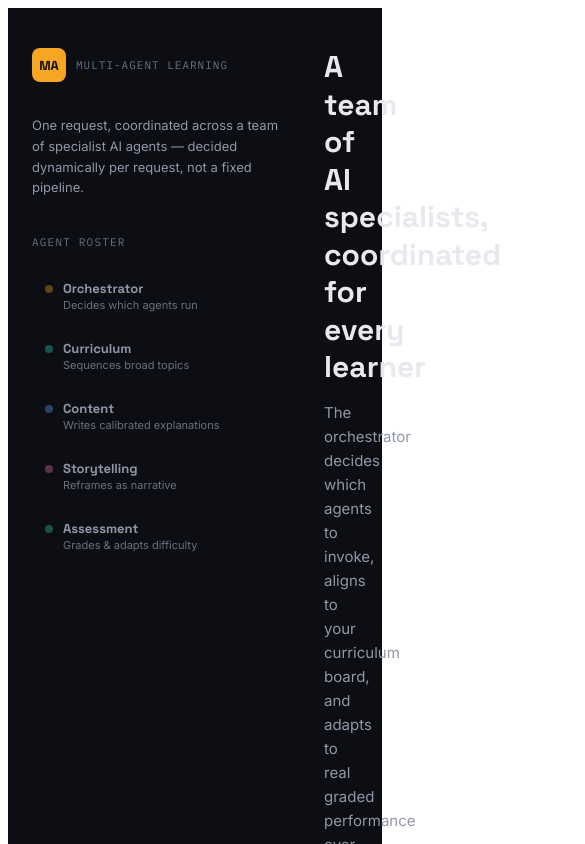
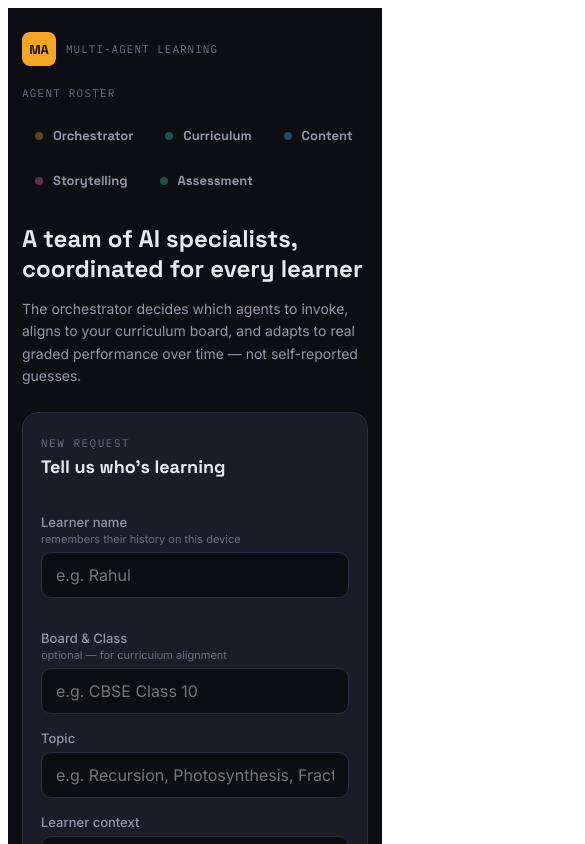
Before and after one commit to xeno0340/Multi-Agent-Architecture, a Next.js app: page / in a window 390 px wide. Shown: the top 844 px of the page, 585 px wide, since content can reach past the window. Built offline with nearby package versions, Linux system fonts and the light colour scheme.

Commit message:
Add mobile responsiveness: viewport meta, responsive sidebar/form/results layout

```diff
--- a/components/LearnerForm.js
+++ b/components/LearnerForm.js
@@ -1,4 +1,5 @@
 import { colors, fonts } from "../lib/theme";
+import { useIsMobile } from "../lib/useIsMobile";
 
 export default function LearnerForm({
   learnerId, setLearnerId,
@@ -7,14 +8,16 @@ export default function LearnerForm({
   learnerContext, setLearnerContext,
   loading, onSubmit,
 }) {
+  const isMobile = useIsMobile();
+
   return (
-    <form onSubmit={onSubmit} style={styles.card}>
+    <form onSubmit={onSubmit} style={{ ...styles.card, padding: isMobile ? 18 : 28 }}>
       <div style={styles.cardHeader}>
         <span style={styles.cardEyebrow}>New Request</span>
-        <h2 style={styles.cardTitle}>Tell us who's learning</h2>
+        <h2 style={{ ...styles.cardTitle, fontSize: isMobile ? 18 : 22 }}>Tell us who's learning</h2>
       </div>
 
-      <div style={styles.grid}>
+      <div style={{ ...styles.grid, gridTemplateColumns: isMobile ? "1fr" : "1fr 1fr" }}>
         <div style={styles.field}>
           <label style={styles.label} htmlFor="learnerId">
             Learner name
@@ -81,7 +84,6 @@ const styles = {
     background: colors.bgCard,
     border: `1px solid ${colors.border}`,
     borderRadius: 16,
-    padding: 28,
     marginBottom: 20,
   },
   cardHeader: { marginBottom: 20 },
@@ -94,14 +96,12 @@ const styles = {
   },
   cardTitle: {
     fontFamily: fonts.display,
-    fontSize: 22,
     fontWeight: 700,
     color: colors.textPrimary,
     margin: "4px 0 0",
   },
   grid: {
     display: "grid",
-    gridTemplateColumns: "1fr 1fr",
     gap: 16,
   },
   field: { display: "flex", flexDirection: "column", gap: 6, marginTop: 16 },
@@ -122,9 +122,10 @@ const styles = {
     border: `1px solid ${colors.border}`,
     background: colors.bg,
     color: colors.textPrimary,
-    fontSize: 15,
+    fontSize: 16, // 16px prevents iOS Safari auto-zoom on focus
     outline: "none",
-    transition: "border-color 0.15s ease",
+    width: "100%",
+    boxSizing: "border-box",
   },
   button: {
     marginTop: 24,
--- a/components/ResultsDisplay.js
+++ b/components/ResultsDisplay.js
@@ -1,6 +1,7 @@
 import { useState, useEffect } from "react";
 import MermaidDiagram from "./MermaidDiagram";
 import { colors, fonts, agentColor, tint } from "../lib/theme";
+import { useIsMobile } from "../lib/useIsMobile";
 
 const AGENT_SEQUENCE = [
   { key: "orchestrator", label: "Orchestrator" },
@@ -38,12 +39,13 @@ function AgentPipeline({ agentsUsed }) {
   );
 }
 
-function SectionCard({ agentKey, title, icon, children }) {
+function SectionCard({ agentKey, title, icon, children, isMobile }) {
   const color = agentColor(agentKey);
   return (
     <section
       style={{
         ...cardBase,
+        padding: isMobile ? 14 : 20,
         background: tint(color, 0.06),
         border: `1px solid ${tint(color, 0.25)}`,
         borderLeft: `3px solid ${color}`,
@@ -52,7 +54,7 @@ function SectionCard({ agentKey, title, icon, children }) {
       <div style={{ display: "flex", alignItems: "center", gap: 8, marginBottom: 12 }}>
         <span
           style={{
-            fontSize: 13,
+            fontSize: 12,
             padding: "4px 10px",
             borderRadius: 20,
             background: tint(color, 0.18),
@@ -65,13 +67,14 @@ function SectionCard({ agentKey, title, icon, children }) {
           {icon} {agentKey.toUpperCase()}
         </span>
       </div>
-      <h3 style={cardTitle}>{title}</h3>
+      <h3 style={{ ...cardTitle, fontSize: isMobile ? 15 : 17 }}>{title}</h3>
       {children}
     </section>
   );
 }
 
 export default function ResultsDisplay({ data, learnerId, topic, onGraded }) {
+  const isMobile = useIsMobile();
   const [selected, setSelected] = useState({});
   const [graded, setGraded] = useState(false);
   const [result, setResult] = useState(null);
@@ -125,20 +128,20 @@ export default function ResultsDisplay({ data, learnerId, topic, onGraded }) {
   }
 
   return (
-    <div style={{ display: "flex", flexDirection: "column", gap: 20 }}>
-      <div style={{ ...cardBase, padding: "16px 20px" }}>
+    <div style={{ display: "flex", flexDirection: "column", gap: isMobile ? 14 : 20 }}>
+      <div style={{ ...cardBase, padding: isMobile ? "12px 14px" : "16px 20px" }}>
         <span style={{ ...cardEyebrow, color: colors.textMuted, marginBottom: 10, display: "block" }}>
           Agent Pipeline for This Request
         </span>
         <AgentPipeline agentsUsed={agentsUsed} />
       </div>
 
-      <SectionCard agentKey="orchestrator" title="Live Decision" icon="🧭">
+      <SectionCard agentKey="orchestrator" title="Live Decision" icon="🧭" isMobile={isMobile}>
         <pre style={preStyle}>{JSON.stringify(data.plan, null, 2)}</pre>
       </SectionCard>
 
       {data.curriculum && (
-        <SectionCard agentKey="curriculum" title="Lesson Sequence" icon="🗺️">
+        <SectionCard agentKey="curriculum" title="Lesson Sequence" icon="🗺️" isMobile={isMobile}>
           <p style={{ marginBottom: 14, color: colors.textSecondary, fontSize: 14 }}>
             This topic was broad, so it was broken down:
           </p>
@@ -174,14 +177,14 @@ export default function ResultsDisplay({ data, learnerId, topic, onGraded }) {
       )}
 
       {data.results.content && (
-        <SectionCard agentKey="content" title="Explanation" icon="✍️">
-          <p style={{ lineHeight: 1.7, color: colors.textPrimary, fontSize: 15 }}>
+        <SectionCard agentKey="content" title="Explanation" icon="✍️" isMobile={isMobile}>
+          <p style={{ lineHeight: 1.7, color: colors.textPrimary, fontSize: isMobile ? 14 : 15 }}>
             {data.results.content.explanation}
           </p>
           {data.results.content.key_examples?.length > 0 && (
             <div style={{ marginTop: 12 }}>
               <strong style={{ color: colors.textSecondary, fontSize: 13 }}>Examples</strong>
-              <ul style={{ marginTop: 6 }}>
+              <ul style={{ marginTop: 6, paddingLeft: 20 }}>
                 {data.results.content.key_examples.map((ex, i) => (
                   <li key={i} style={{ fontSize: 14, color: colors.textSecondary, marginBottom: 4 }}>{ex}</li>
                 ))}
@@ -194,7 +197,7 @@ export default function ResultsDisplay({ data, learnerId, topic, onGraded }) {
             </div>
           )}
           {data.results.content.table_rows?.length > 0 && (
-            <div style={{ overflowX: "auto", marginTop: 16 }}>
+            <div style={{ overflowX: "auto", marginTop: 16, WebkitOverflowScrolling: "touch" }}>
               <table style={tableStyles.table}>
                 <thead>
                   <tr>
@@ -219,15 +222,15 @@ export default function ResultsDisplay({ data, learnerId, topic, onGraded }) {
       )}
 
       {data.results.storytelling?.story && (
-        <SectionCard agentKey="storytelling" title="Story Version" icon="📖">
-          <p style={{ fontStyle: "italic", lineHeight: 1.7, color: colors.textPrimary, fontSize: 15 }}>
+        <SectionCard agentKey="storytelling" title="Story Version" icon="📖" isMobile={isMobile}>
+          <p style={{ fontStyle: "italic", lineHeight: 1.7, color: colors.textPrimary, fontSize: isMobile ? 14 : 15 }}>
             {data.results.storytelling.story}
           </p>
         </SectionCard>
       )}
 
       {questions.length > 0 && (
-        <SectionCard agentKey="assessment" title="Pick an Answer" icon="📝">
+        <SectionCard agentKey="assessment" title="Pick an Answer" icon="📝" isMobile={isMobile}>
           {questions.map((q, qi) => (
             <div key={qi} style={{ marginBottom: 18, borderBottom: `1px solid ${colors.border}`, paddingBottom: 14 }}>
               <p style={{ color: colors.textPrimary, fontSize: 14, marginBottom: 8 }}>
@@ -306,20 +309,21 @@ const cardEyebrow = {
 };
 const cardTitle = {
   fontFamily: fonts.display,
-  fontSize: 17,
   fontWeight: 700,
   color: colors.textPrimary,
   margin: "2px 0 12px",
 };
 const preStyle = {
   fontFamily: fonts.mono,
-  fontSize: 12,
+  fontSize: 11,
   whiteSpace: "pre-wrap",
+  wordBreak: "break-word",
   color: colors.textSecondary,
   background: colors.bg,
   padding: 12,
   borderRadius: 8,
   border: `1px solid ${colors.border}`,
+  overflowX: "auto",
 };
 const buttonStyle = {
   marginTop: 8,
@@ -332,6 +336,7 @@ const buttonStyle = {
   fontWeight: 700,
   fontSize: 14,
   cursor: "pointer",
+  width: "100%",
 };
 
 const pipelineStyles = {
@@ -354,7 +359,7 @@ const flowStyles = {
 };
 
 const tableStyles = {
-  table: { width: "100%", borderCollapse: "collapse", fontSize: 13 },
-  th: { textAlign: "left", padding: "8px 10px", background: colors.bg, color: colors.content, borderBottom: `2px solid ${colors.border}` },
+  table: { width: "100%", borderCollapse: "collapse", fontSize: 13, minWidth: 400 },
+  th: { textAlign: "left", padding: "8px 10px", background: colors.bg, color: colors.content, borderBottom: `2px solid ${colors.border}`, whiteSpace: "nowrap" },
   td: { padding: "8px 10px", borderBottom: `1px solid ${colors.border}`, color: colors.textSecondary },
 };
--- /dev/null
+++ b/lib/useIsMobile.js
@@ -0,0 +1,18 @@
+import { useState, useEffect } from "react";
+
+// Simple hook to detect narrow screens, so components can switch layout
+// (grid columns, flex direction, sizing) without needing a CSS framework.
+export function useIsMobile(breakpoint = 768) {
+  const [isMobile, setIsMobile] = useState(false);
+
+  useEffect(() => {
+    function check() {
+      setIsMobile(window.innerWidth < breakpoint);
+    }
+    check();
+    window.addEventListener("resize", check);
+    return () => window.removeEventListener("resize", check);
+  }, [breakpoint]);
+
+  return isMobile;
+}
--- a/pages/_document.js
+++ b/pages/_document.js
@@ -4,6 +4,7 @@ export default function Document() {
   return (
     <Html lang="en">
       <Head>
+        <meta name="viewport" content="width=device-width, initial-scale=1" />
         <link rel="preconnect" href="https://fonts.googleapis.com" />
         <link rel="preconnect" href="https://fonts.gstatic.com" crossOrigin="true" />
         <link
--- a/pages/index.js
+++ b/pages/index.js
@@ -3,6 +3,7 @@ import LearnerForm from "../components/LearnerForm";
 import ResultsDisplay from "../components/ResultsDisplay";
 import HistoryPanel from "../components/HistoryPanel";
 import { colors, fonts, tint } from "../lib/theme";
+import { useIsMobile } from "../lib/useIsMobile";
 
 const HISTORY_KEY_PREFIX = "learner-history:";
 const MAX_HISTORY_ENTRIES = 20;
@@ -34,6 +35,7 @@ function saveHistoryEntry(learnerId, entry) {
 }
 
 export default function Home() {
+  const isMobile = useIsMobile();
   const [learnerId, setLearnerId] = useState("");
   const [board, setBoard] = useState("");
   const [topic, setTopic] = useState("");
@@ -78,20 +80,22 @@ export default function Home() {
 
   return (
     <div style={styles.page}>
-      <div style={styles.shell}>
-        <aside style={styles.sidebar}>
+      <div style={{ ...styles.shell, gridTemplateColumns: isMobile ? "1fr" : "260px 1fr", padding: isMobile ? "24px 14px 60px" : "40px 24px 100px" }}>
+        <aside style={{ ...styles.sidebar, position: isMobile ? "static" : "sticky" }}>
           <div style={styles.logoRow}>
             <div style={styles.logoMark}>MA</div>
             <span style={styles.logoText}>MULTI-AGENT LEARNING</span>
           </div>
 
-          <p style={styles.sidebarBlurb}>
-            One request, coordinated across a team of specialist AI agents —
-            decided dynamically per request, not a fixed pipeline.
-          </p>
+          {!isMobile && (
+            <p style={styles.sidebarBlurb}>
+              One request, coordinated across a team of specialist AI agents —
+              decided dynamically per request, not a fixed pipeline.
+            </p>
+          )}
 
           <div style={styles.rosterLabel}>AGENT ROSTER</div>
-          <div style={styles.rosterList}>
+          <div style={{ ...styles.rosterList, flexDirection: isMobile ? "row" : "column", flexWrap: "wrap" }}>
             {AGENT_ROSTER.map((a) => {
               const active = activeAgents.includes(a.key);
               const c = colors[a.key];
@@ -102,6 +106,7 @@ export default function Home() {
                     ...styles.rosterItem,
                     background: active ? tint(c, 0.12) : "transparent",
                     border: `1px solid ${active ? tint(c, 0.4) : "transparent"}`,
+                    width: isMobile ? "auto" : "100%",
                   }}
                 >
                   <span style={{ ...styles.rosterDot, background: c, opacity: active ? 1 : 0.35 }} />
@@ -109,7 +114,7 @@ export default function Home() {
                     <div style={{ ...styles.rosterName, color: active ? c : colors.textSecondary }}>
                       {a.label}
                     </div>
-                    <div style={styles.rosterRole}>{a.role}</div>
+                    {!isMobile && <div style={styles.rosterRole}>{a.role}</div>}
                   </div>
                 </div>
               );
@@ -119,7 +124,9 @@ export default function Home() {
 
         <main style={styles.main}>
           <header style={styles.header}>
-            <h1 style={styles.h1}>A team of AI specialists, coordinated for every learner</h1>
+            <h1 style={{ ...styles.h1, fontSize: isMobile ? 24 : 30 }}>
+              A team of AI specialists, coordinated for every learner
+            </h1>
             <p style={styles.sub}>
               The orchestrator decides which agents to invoke, aligns to your curriculum
               board, and adapts to real graded performance over time — not self-reported
@@ -162,17 +169,14 @@ const styles = {
     maxWidth: 1180,
     margin: "0 auto",
     display: "grid",
-    gridTemplateColumns: "260px 1fr",
-    gap: 32,
-    padding: "40px 24px 100px",
+    gap: 24,
     alignItems: "start",
   },
   sidebar: {
-    position: "sticky",
     top: 40,
     display: "flex",
     flexDirection: "column",
-    gap: 20,
+    gap: 16,
   },
   logoRow: { display: "flex", alignItems: "center", gap: 10 },
   logoMark: {
@@ -208,7 +212,7 @@ const styles = {
     color: colors.textMuted,
     marginTop: 4,
   },
-  rosterList: { display: "flex", flexDirection: "column", gap: 6 },
+  rosterList: { display: "flex", gap: 6 },
   rosterItem: {
     display: "flex",
     alignItems: "flex-start",
@@ -227,16 +231,15 @@ const styles = {
   rosterName: { fontFamily: fonts.display, fontSize: 13, fontWeight: 700 },
   rosterRole: { fontSize: 11, color: colors.textMuted, marginTop: 1 },
   main: { minWidth: 0 },
-  header: { marginBottom: 28 },
+  header: { marginBottom: 24 },
   h1: {
     fontFamily: fonts.display,
-    fontSize: 30,
     fontWeight: 700,
     lineHeight: 1.25,
     margin: "0 0 10px",
   },
   sub: {
-    fontSize: 15,
+    fontSize: 14,
     lineHeight: 1.6,
     color: colors.textSecondary,
     maxWidth: 560,
```
Also changed, not shown: components/MermaidDiagram.js (+10 -3 lines).
